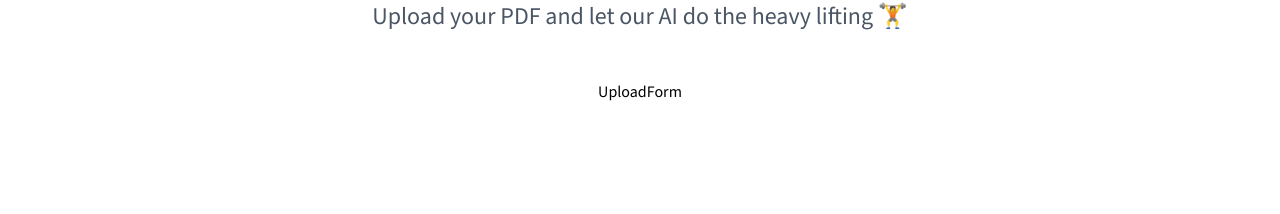
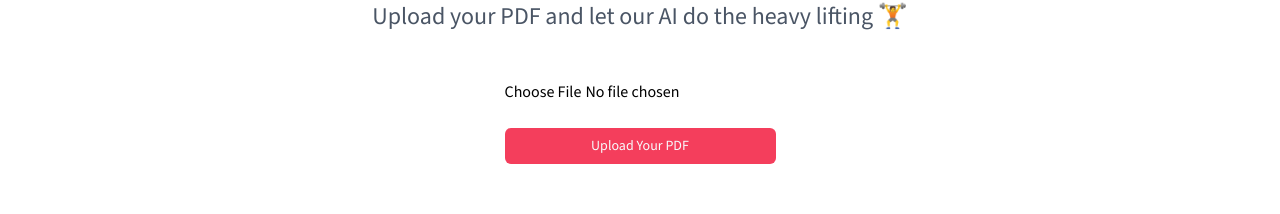
Before and after one commit to Shahbazali2001/wrap-up.ai, a Next.js app: page /upload in a window 1280 px wide. Shown: the part 310-524 px from the top of the page. Built offline with nearby package versions, Linux system fonts and the light colour scheme; no server answers.

Commit message:
working on upload form

```diff
--- a/components/upload/upload-form.tsx
+++ b/components/upload/upload-form.tsx
@@ -1,3 +1,8 @@
+import UploadFormInput from "./upload-form-input";
 export default function UploadForm() {
-  return <div>UploadForm</div>;
+  return (
+    <div>
+      <UploadFormInput />
+    </div>
+  );
 }
```
